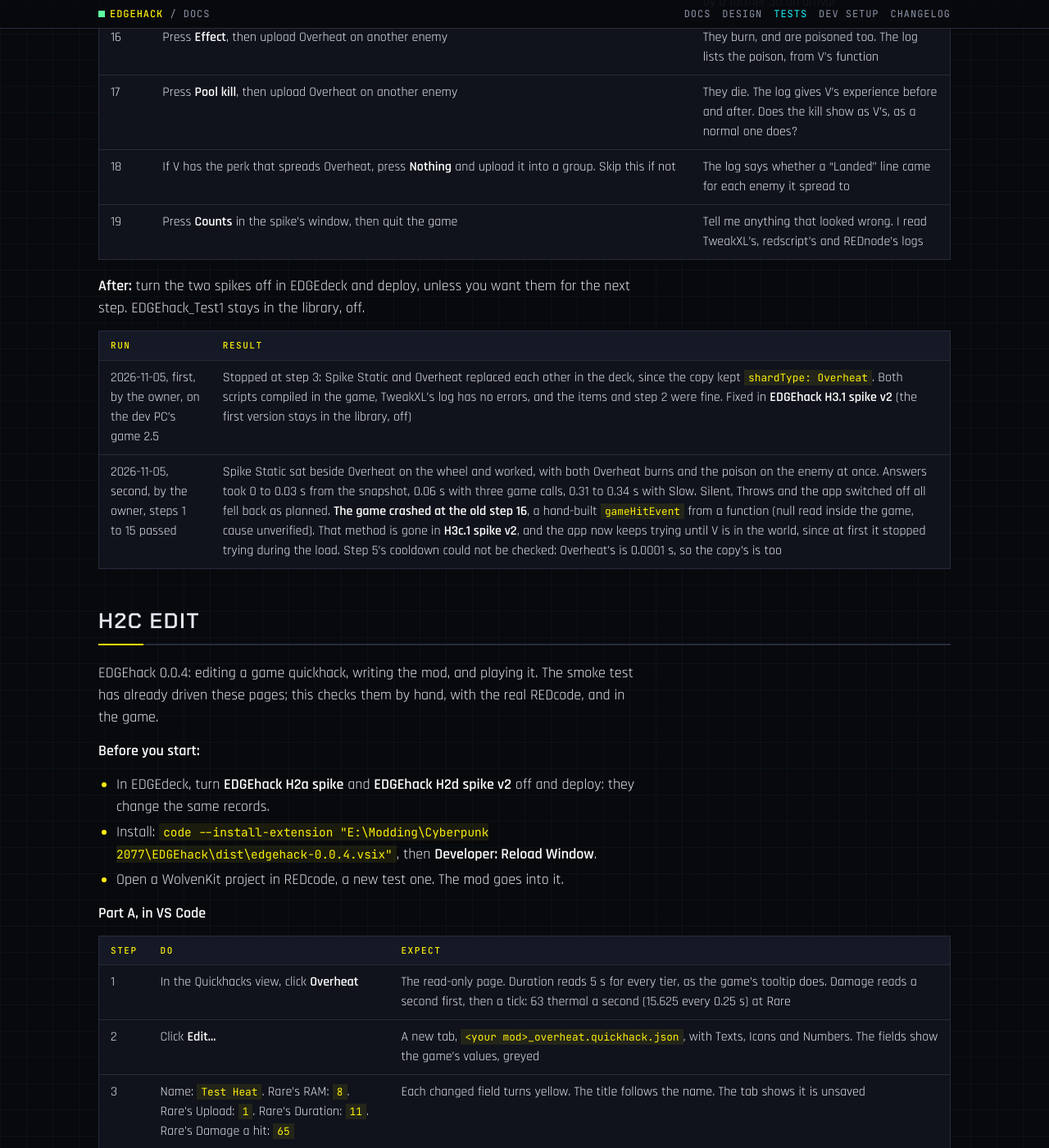
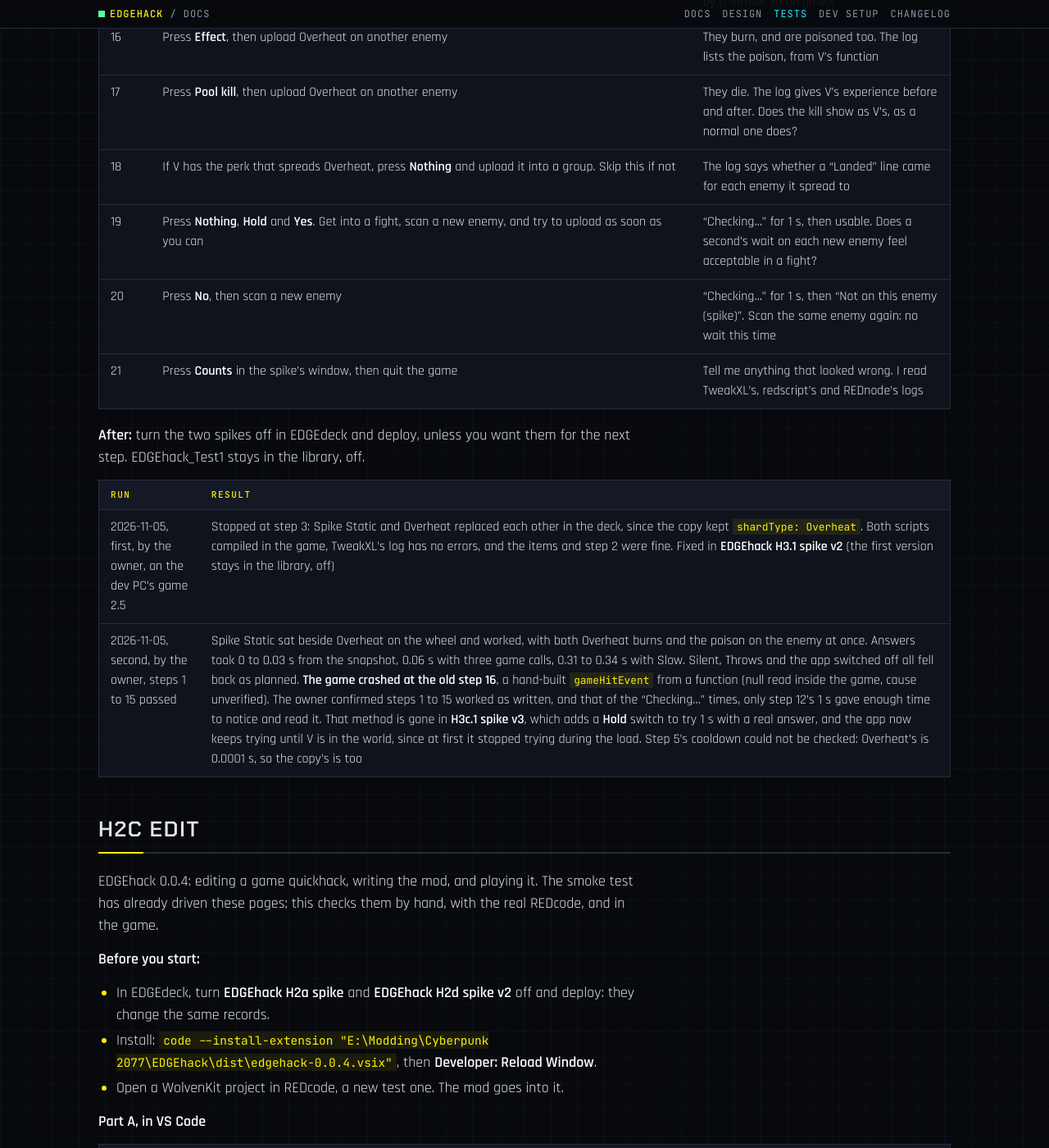
Before and after one commit to Edgemodders/EDGEhack, a Jekyll site: the page built from docs/testing.md, in a window 1280 px wide and 1400 px high, scrolled down 2999 px. Shown: the whole window at 82% size. Built offline with Jekyll 4.4.1, drawn with Linux system fonts in a browser that asks for light colours; some of the changed text lies outside the part shown.

Commit message:
H3c.1: the owner's note on how long "Checking" must show; a Hold switch to try it
Co-Authored-By: Claude Opus 5.5 <noreply@anthropic.com>

```diff
--- a/docs/testing.md
+++ b/docs/testing.md
@@ -29,7 +29,7 @@ Last updated 2026-11-05.
 
 ## H3.1 and H3c.1 Spikes
 
-Two hand-written test mods, run in one session ([design, "H3: plan"](design.html#h3-plan) and ["H3c Scripts: plan"](design.html#h3c-scripts-plan)). They are in the EDGEdeck library as **EDGEhack H3.1 spike v2** (a new quickhack, Spike Static) and **EDGEhack H3c.1 spike v2** (the app **EDGEhack scripts spike** with its script). Sources and zips are in `E:\Modding\Cyberpunk 2077\Projects\EDGEhack_H3_spike`. Checked first: redscript-cli found no errors in either script, alone or with Codeware's, and the app's rules passed in plain Node against a stand-in `rednode`, 15 checks. None of it has run in the game before this test.
+Two hand-written test mods, run in one session ([design, "H3: plan"](design.html#h3-plan) and ["H3c Scripts: plan"](design.html#h3c-scripts-plan)). They are in the EDGEdeck library as **EDGEhack H3.1 spike v2** (a new quickhack, Spike Static) and **EDGEhack H3c.1 spike v3** (the app **EDGEhack scripts spike** with its script). Sources and zips are in `E:\Modding\Cyberpunk 2077\Projects\EDGEhack_H3_spike`. Checked first: redscript-cli found no errors in either script, alone or with Codeware's, and the app's rules passed in plain Node against a stand-in `rednode`, 15 checks. None of it has run in the game before this test.
 
 **Before you start:** with the game closed, deploy in EDGEdeck, with v2 on and the first version off. That adds the two spikes and takes out **EDGEhack_Test1** (Part A's Test Heat), so Overheat is the game's own again. If the game shows a script error at the start, turn both spikes off, deploy, and tell me.
 
@@ -56,14 +56,16 @@ Two hand-written test mods, run in one session ([design, "H3: plan"](design.html
 | 16 | Press **Effect**, then upload Overheat on another enemy | They burn, and are poisoned too. The log lists the poison, from V's function |
 | 17 | Press **Pool kill**, then upload Overheat on another enemy | They die. The log gives V's experience before and after. Does the kill show as V's, as a normal one does? |
 | 18 | If V has the perk that spreads Overheat, press **Nothing** and upload it into a group. Skip this if not | The log says whether a "Landed" line came for each enemy it spread to |
-| 19 | Press **Counts** in the spike's window, then quit the game | Tell me anything that looked wrong. I read TweakXL's, redscript's and REDnode's logs |
+| 19 | Press **Nothing**, **Hold** and **Yes**. Get into a fight, scan a new enemy, and try to upload as soon as you can | "Checking..." for 1 s, then usable. Does a second's wait on each new enemy feel acceptable in a fight? |
+| 20 | Press **No**, then scan a new enemy | "Checking..." for 1 s, then "Not on this enemy (spike)". Scan the same enemy again: no wait this time |
+| 21 | Press **Counts** in the spike's window, then quit the game | Tell me anything that looked wrong. I read TweakXL's, redscript's and REDnode's logs |
 
 **After:** turn the two spikes off in EDGEdeck and deploy, unless you want them for the next step. EDGEhack_Test1 stays in the library, off.
 
 | Run | Result |
 |---|---|
 | 2026-11-05, first, by the owner, on the dev PC's game 2.5 | Stopped at step 3: Spike Static and Overheat replaced each other in the deck, since the copy kept `shardType: Overheat`. Both scripts compiled in the game, TweakXL's log has no errors, and the items and step 2 were fine. Fixed in **EDGEhack H3.1 spike v2** (the first version stays in the library, off) |
-| 2026-11-05, second, by the owner, steps 1 to 15 passed | Spike Static sat beside Overheat on the wheel and worked, with both Overheat burns and the poison on the enemy at once. Answers took 0 to 0.03 s from the snapshot, 0.06 s with three game calls, 0.31 to 0.34 s with Slow. Silent, Throws and the app switched off all fell back as planned. **The game crashed at the old step 16**, a hand-built `gameHitEvent` from a function (null read inside the game, cause unverified). That method is gone in **H3c.1 spike v2**, and the app now keeps trying until V is in the world, since at first it stopped trying during the load. Step 5's cooldown could not be checked: Overheat's is 0.0001 s, so the copy's is too |
+| 2026-11-05, second, by the owner, steps 1 to 15 passed | Spike Static sat beside Overheat on the wheel and worked, with both Overheat burns and the poison on the enemy at once. Answers took 0 to 0.03 s from the snapshot, 0.06 s with three game calls, 0.31 to 0.34 s with Slow. Silent, Throws and the app switched off all fell back as planned. **The game crashed at the old step 16**, a hand-built `gameHitEvent` from a function (null read inside the game, cause unverified). The owner confirmed steps 1 to 15 worked as written, and that of the "Checking..." times, only step 12's 1 s gave enough time to notice and read it. That method is gone in **H3c.1 spike v3**, which adds a **Hold** switch to try 1 s with a real answer, and the app now keeps trying until V is in the world, since at first it stopped trying during the load. Step 5's cooldown could not be checked: Overheat's is 0.0001 s, so the copy's is too |
 
 ## H2c Edit
 
```
Also changed, not shown: docs/design.md (+1 -1 lines).
